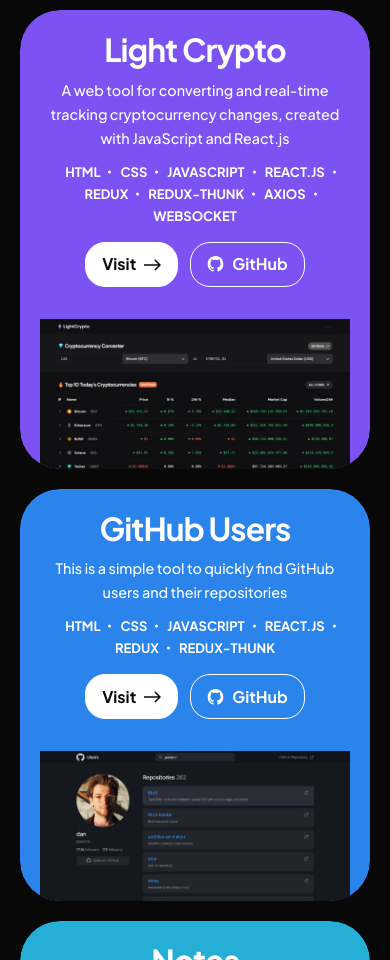
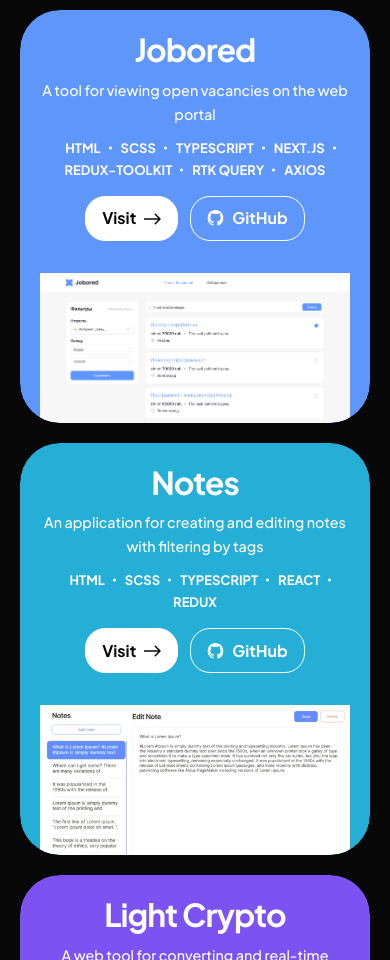
Before and after one commit to iandyone/cv, a website: page index.html in a window 390 px wide. Shown: the part 1040-2000 px from the top of the page. Drawn offline with Linux system fonts and the light colour scheme.

Commit message:
add jobored project, update skills

```diff
--- a/index.html
+++ b/index.html
@@ -110,7 +110,97 @@
             </div>
             <section class="projects" data-scroll data-scroll-section>
                 <div class="projects__container container">
-                    <div class="projects__project project light-crypto" data-scroll data-scroll-class="scroll-opacity">
+                    <div class="projects__project project jobored" data-scroll data-scroll-class="scroll-opacity">
+                        <div class="project__container">
+                            <div class="project__content">
+                                <h2 class="project__title">Jobored</h2>
+                                <p class="project__text">A tool for viewing open vacancies on the web portal</p>
+                                <div class="project__stack">
+                                    <span class="project__technology">HTML</span>
+                                    <span class="project__technology">SCSS</span>
+                                    <span class="project__technology">TypeScript</span>
+                                    <span class="project__technology">Next.js</span>
+                                    <span class="project__technology">Redux-Toolkit</span>
+                                    <span class="project__technology">RTK Query</span>
+                                    <span class="project__technology">Axios</span>
+                                </div>
+                                <div class="project__buttons">
+                                    <a href="https://jobored-iandyone.vercel.app" class="project__button visit" target="_blank">
+                                        <span>Visit</span>
+                                        <svg width="17" height="25" viewBox="0 0 17 25">
+                                            <path
+                                                d="M16.5303 13.5303C16.8232 13.2374 16.8232 12.7626 16.5303 12.4697L11.7574 7.6967C11.4645 7.40381 10.9896 7.40381 10.6967 7.6967C10.4038 7.98959 10.4038 8.46447 10.6967 8.75736L14.9393 13L10.6967 17.2426C10.4038 17.5355 10.4038 18.0104 10.6967 18.3033C10.9896 18.5962 11.4645 18.5962 11.7574 18.3033L16.5303 13.5303ZM0 13.75H16V12.25H0L0 13.75Z"
+                                            />
+                                        </svg>
+                                    </a>
+                                    <a href="https://github.com/iandyone/Jobored" class="project__button github" target="_blank">
+                                        <svg width="17" height="16" viewBox="0 0 17 16">
+                                            <g clip-path="url(#clip0_226_1164)">
+                                                <path
+                                                    clip-rule="evenodd"
+                                                    d="M8.50031 0C4.08031 0 0.500305 3.58 0.500305 8C0.500305 11.54 2.7903 14.53 5.9703 15.59C6.37031 15.66 6.52031 15.42 6.52031 15.21C6.52031 15.02 6.51031 14.39 6.51031 13.72C4.50031 14.09 3.98031 13.23 3.82031 12.78C3.73031 12.55 3.34031 11.84 3.00031 11.65C2.72031 11.5 2.32031 11.13 2.99031 11.12C3.62031 11.11 4.07031 11.7 4.22031 11.94C4.94031 13.15 6.09031 12.81 6.55031 12.6C6.62031 12.08 6.83031 11.73 7.06031 11.53C5.2803 11.33 3.42031 10.64 3.42031 7.58C3.42031 6.71 3.73031 5.99 4.24031 5.43C4.16031 5.23 3.88031 4.41 4.32031 3.31C4.32031 3.31 4.9903 3.1 6.52031 4.13C7.16031 3.95 7.84031 3.86 8.52031 3.86C9.20031 3.86 9.88031 3.95 10.5203 4.13C12.0503 3.09 12.7203 3.31 12.7203 3.31C13.1603 4.41 12.8803 5.23 12.8003 5.43C13.3103 5.99 13.6203 6.7 13.6203 7.58C13.6203 10.65 11.7503 11.33 9.97031 11.53C10.2603 11.78 10.5103 12.26 10.5103 13.01C10.5103 14.08 10.5003 14.94 10.5003 15.21C10.5003 15.42 10.6503 15.67 11.0503 15.59C14.2103 14.53 16.5003 11.53 16.5003 8C16.5003 3.58 12.9203 0 8.50031 0Z"
+                                                />
+                                            </g>
+                                            <defs>
+                                                <clipPath id="clip0_226_1161">
+                                                    <rect width="16" height="16" transform="translate(0.500305)" />
+                                                </clipPath>
+                                            </defs>
+                                        </svg>
+                                        <p>GitHub</p>
+                                    </a>
+                                </div>
+                            </div>
+                            <div class="project__icon">
+                                <img src="img/projects/jobored.webp" alt="jobored" />
+                            </div>
+                        </div>
+                    </div>
+                    <div class="projects__project project notes" data-scroll>
+                        <div class="project__container">
+                            <div class="project__content">
+                                <h2 class="project__title">Notes</h2>
+                                <p class="project__text">An application for creating and editing notes with filtering by tags</p>
+                                <div class="project__stack">
+                                    <span class="project__technology">HTML</span>
+                                    <span class="project__technology">SCSS</span>
+                                    <span class="project__technology">TypeScript</span>
+                                    <span class="project__technology">React</span>
+                                    <span class="project__technology">Redux</span>
+                                </div>
+                                <div class="project__buttons">
+                                    <a href="https://iandyone-notes.netlify.app" class="project__button visit" target="_blank">
+                                        <span>Visit</span>
+                                        <svg width="17" height="25" viewBox="0 0 17 25" xmlns="http://www.w3.org/2000/svg">
+                                            <path
+                                                d="M16.5303 13.5303C16.8232 13.2374 16.8232 12.7626 16.5303 12.4697L11.7574 7.6967C11.4645 7.40381 10.9896 7.40381 10.6967 7.6967C10.4038 7.98959 10.4038 8.46447 10.6967 8.75736L14.9393 13L10.6967 17.2426C10.4038 17.5355 10.4038 18.0104 10.6967 18.3033C10.9896 18.5962 11.4645 18.5962 11.7574 18.3033L16.5303 13.5303ZM0 13.75H16V12.25H0L0 13.75Z"
+                                            />
+                                        </svg>
+                                    </a>
+                                    <a href="https://github.com/iandyone/Notes" class="project__button github" target="_blank">
+                                        <svg width="17" height="16" viewBox="0 0 17 16" xmlns="http://www.w3.org/2000/svg">
+                                            <g clip-path="url(#clip0_226_1164)">
+                                                <path
+                                                    clip-rule="evenodd"
+                                                    d="M8.50031 0C4.08031 0 0.500305 3.58 0.500305 8C0.500305 11.54 2.7903 14.53 5.9703 15.59C6.37031 15.66 6.52031 15.42 6.52031 15.21C6.52031 15.02 6.51031 14.39 6.51031 13.72C4.50031 14.09 3.98031 13.23 3.82031 12.78C3.73031 12.55 3.34031 11.84 3.00031 11.65C2.72031 11.5 2.32031 11.13 2.99031 11.12C3.62031 11.11 4.07031 11.7 4.22031 11.94C4.94031 13.15 6.09031 12.81 6.55031 12.6C6.62031 12.08 6.83031 11.73 7.06031 11.53C5.2803 11.33 3.42031 10.64 3.42031 7.58C3.42031 6.71 3.73031 5.99 4.24031 5.43C4.16031 5.23 3.88031 4.41 4.32031 3.31C4.32031 3.31 4.9903 3.1 6.52031 4.13C7.16031 3.95 7.84031 3.86 8.52031 3.86C9.20031 3.86 9.88031 3.95 10.5203 4.13C12.0503 3.09 12.7203 3.31 12.7203 3.31C13.1603 4.41 12.8803 5.23 12.8003 5.43C13.3103 5.99 13.6203 6.7 13.6203 7.58C13.6203 10.65 11.7503 11.33 9.97031 11.53C10.2603 11.78 10.5103 12.26 10.5103 13.01C10.5103 14.08 10.5003 14.94 10.5003 15.21C10.5003 15.42 10.6503 15.67 11.0503 15.59C14.2103 14.53 16.5003 11.53 16.5003 8C16.5003 3.58 12.9203 0 8.50031 0Z"
+                                                />
+                                            </g>
+                                            <defs>
+                                                <clipPath id="clip0_226_1169">
+                                                    <rect width="16" height="16" transform="translate(0.500305)" />
+                                                </clipPath>
+                                            </defs>
+                                        </svg>
+                                        <p>GitHub</p>
+                                    </a>
+                                </div>
+                                <div class="project__icon">
+                                    <img src="./img/projects/notes.webp" alt="notes" />
+                                </div>
+                            </div>
+                        </div>
+                    </div>
+                    <div class="projects__project project light-crypto" data-scroll >
                         <div class="project__container">
                             <div class="project__content">
                                 <h2 class="project__title">Light Crypto</h2>
@@ -198,50 +288,6 @@
                                 </div>
                                 <div class="project__icon">
                                     <img src="img/projects/users.webp" alt="users" />
-                                </div>
-                            </div>
-                        </div>
-                    </div>
-                    <div class="projects__project project notes" data-scroll>
-                        <div class="project__container">
-                            <div class="project__content">
-                                <h2 class="project__title">Notes</h2>
-                                <p class="project__text">An application for creating and editing notes with filtering by tags</p>
-                                <div class="project__stack">
-                                    <span class="project__technology">HTML</span>
-                                    <span class="project__technology">SCSS</span>
-                                    <span class="project__technology">TypeScript</span>
-                                    <span class="project__technology">React</span>
-                                    <span class="project__technology">Redux</span>
-                                </div>
-                                <div class="project__buttons">
-                                    <a href="https://iandyone-notes.netlify.app" class="project__button visit" target="_blank">
-                                        <span>Visit</span>
-                                        <svg width="17" height="25" viewBox="0 0 17 25" xmlns="http://www.w3.org/2000/svg">
-                                            <path
-                                                d="M16.5303 13.5303C16.8232 13.2374 16.8232 12.7626 16.5303 12.4697L11.7574 7.6967C11.4645 7.40381 10.9896 7.40381 10.6967 7.6967C10.4038 7.98959 10.4038 8.46447 10.6967 8.75736L14.9393 13L10.6967 17.2426C10.4038 17.5355 10.4038 18.0104 10.6967 18.3033C10.9896 18.5962 11.4645 18.5962 11.7574 18.3033L16.5303 13.5303ZM0 13.75H16V12.25H0L0 13.75Z"
-                                            />
-                                        </svg>
-                                    </a>
-                                    <a href="https://github.com/iandyone/Notes" class="project__button github" target="_blank">
-                                        <svg width="17" height="16" viewBox="0 0 17 16" xmlns="http://www.w3.org/2000/svg">
-                                            <g clip-path="url(#clip0_226_1164)">
-                                                <path
-                                                    clip-rule="evenodd"
-                                                    d="M8.50031 0C4.08031 0 0.500305 3.58 0.500305 8C0.500305 11.54 2.7903 14.53 5.9703 15.59C6.37031 15.66 6.52031 15.42 6.52031 15.21C6.52031 15.02 6.51031 14.39 6.51031 13.72C4.50031 14.09 3.98031 13.23 3.82031 12.78C3.73031 12.55 3.34031 11.84 3.00031 11.65C2.72031 11.5 2.32031 11.13 2.99031 11.12C3.62031 11.11 4.07031 11.7 4.22031 11.94C4.94031 13.15 6.09031 12.81 6.55031 12.6C6.62031 12.08 6.83031 11.73 7.06031 11.53C5.2803 11.33 3.42031 10.64 3.42031 7.58C3.42031 6.71 3.73031 5.99 4.24031 5.43C4.16031 5.23 3.88031 4.41 4.32031 3.31C4.32031 3.31 4.9903 3.1 6.52031 4.13C7.16031 3.95 7.84031 3.86 8.52031 3.86C9.20031 3.86 9.88031 3.95 10.5203 4.13C12.0503 3.09 12.7203 3.31 12.7203 3.31C13.1603 4.41 12.8803 5.23 12.8003 5.43C13.3103 5.99 13.6203 6.7 13.6203 7.58C13.6203 10.65 11.7503 11.33 9.97031 11.53C10.2603 11.78 10.5103 12.26 10.5103 13.01C10.5103 14.08 10.5003 14.94 10.5003 15.21C10.5003 15.42 10.6503 15.67 11.0503 15.59C14.2103 14.53 16.5003 11.53 16.5003 8C16.5003 3.58 12.9203 0 8.50031 0Z"
-                                                />
-                                            </g>
-                                            <defs>
-                                                <clipPath id="clip0_226_1169">
-                                                    <rect width="16" height="16" transform="translate(0.500305)" />
-                                                </clipPath>
-                                            </defs>
-                                        </svg>
-                                        <p>GitHub</p>
-                                    </a>
-                                </div>
-                                <div class="project__icon">
-                                    <img src="./img/projects/notes.webp" alt="notes" />
                                 </div>
                             </div>
                         </div>
@@ -388,18 +434,18 @@
                     </div>
                     <div class="skills__text darkened" data-scroll>
                         <p data-scroll data-scroll-speed="1.5" data-scroll-delay="0.05">TypeScript</p>
-                        <p data-scroll data-scroll-speed="2.5" data-scroll-delay="0.05">React</p>
-                        <p data-scroll data-scroll-speed="3.0" data-scroll-delay="0.05">Redux</p>
-                        <p data-scroll data-scroll-speed="3.3" data-scroll-delay="0.05">RTKQuery</p>
+                        <p data-scroll data-scroll-speed="2.5" data-scroll-delay="0.05">React.js</p>
+                        <p data-scroll data-scroll-speed="3.0" data-scroll-delay="0.05">Next.js</p>
+                        <p data-scroll data-scroll-speed="3.3" data-scroll-delay="0.05">Redux</p>
+                    </div>
+                    <div class="skills__text darkened" data-scroll>
+                        <p data-scroll data-scroll-speed="1.5" data-scroll-delay="0.05">Redux-Toolkit</p>
+                        <p data-scroll data-scroll-speed="2.5" data-scroll-delay="0.05">RTKQuery</p>
+                        <p data-scroll data-scroll-speed="3.5" data-scroll-delay="0.05">Node</p>
                     </div>
                     <div class="skills__text darkened" data-scroll>
                         <p data-scroll data-scroll-speed="1.5" data-scroll-delay="0.05">Webpack</p>
-                        <p data-scroll data-scroll-speed="2.5" data-scroll-delay="0.05">GitHub</p>
-                        <p data-scroll data-scroll-speed="3.5" data-scroll-delay="0.05">Figma</p>
-                    </div>
-                    <div class="skills__text darkened" data-scroll>
-                        <p data-scroll data-scroll-speed="1.5" data-scroll-delay="0.05">Node</p>
-                        <p data-scroll data-scroll-speed="2.0" data-scroll-delay="0.05">Express</p>
+                        <p data-scroll data-scroll-speed="2.0" data-scroll-delay="0.05">Figma</p>
                         <p data-scroll data-scroll-speed="2.5" data-scroll-delay="0.05">Postman</p>
                     </div>
                 </div>
--- a/scss/style.scss
+++ b/scss/style.scss
@@ -44,7 +44,8 @@
     display: flex;
     justify-content: center;
     align-items: center;
-    max-height: 992px;
+    // max-height: 992px;
+    max-height: 100vh;
 
     @media (max-width: 992px) {
         padding: 20px;
@@ -451,7 +452,7 @@
     }
 }
 
-.light-crypto {
+.jobored {
     opacity: 0;
     transition: opacity 1.5s;
     transition-delay: 0.3s;
@@ -459,6 +460,27 @@
     @media (max-width: 700px) {
         transition-delay: 0s;
     }
+
+    & > .project__container {
+        background: url("../img/projects/jobored.webp") right center no-repeat, $jobored;
+        background-size: 480px, 400px;
+
+        & .github {
+            @include button($white, transparent, $jobored, $white);
+        }
+
+        & .visit {
+            @include button($mainColor, $white, $mainColor, $lightGray2);
+        }
+
+        @media (max-width: 768px) {
+            background: $jobored;
+        }
+    }
+}
+
+.light-crypto {
+
 
     & > .project__container {
         background: url("../img/projects/light-crypto.webp") right center no-repeat, $purple;
@@ -770,3 +792,9 @@
         position: relative;
     }
 }
+
+#particles-js {
+    position: absolute !important;
+    width: 100vw;
+    height: 100vh;
+}
--- a/scss/variables.scss
+++ b/scss/variables.scss
@@ -13,3 +13,4 @@
 $orange: #eb714b;
 $turquoise: #00F0FF;
 $turquoise2: #26afd6;
+$jobored: #5e96fc;
```
Also changed, not shown: css/style.css, img/projects/jobored.webp (added).
